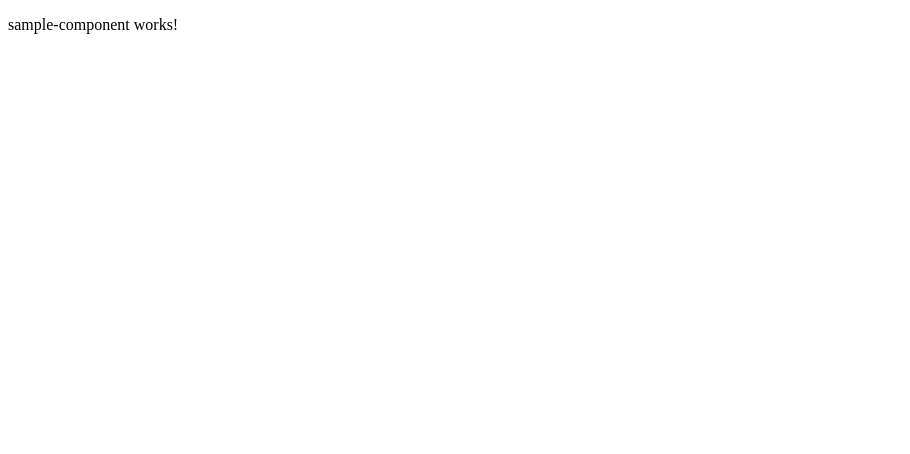
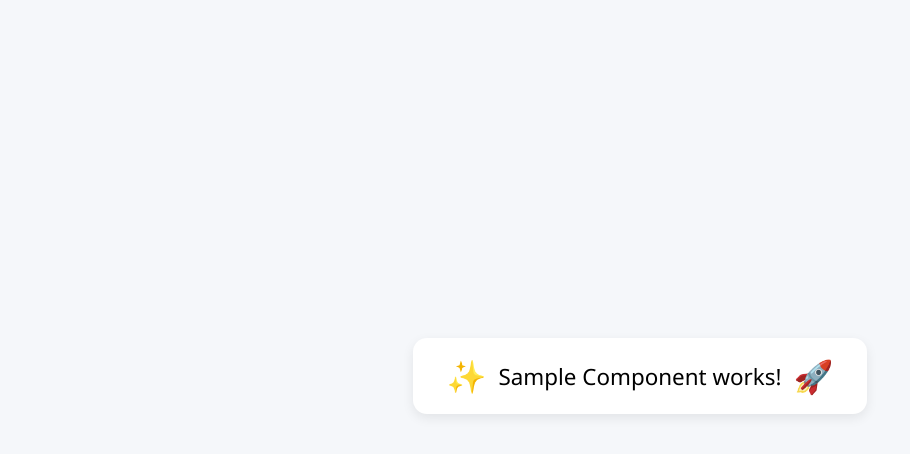
Before and after one commit to kash-pram/compo-to-repo-tool, an Angular app: page / in a window 1280 px wide. Shown: the top 454 px of the page, without its empty margins (0-910 px from the left). Built offline with nearby package versions, Linux system fonts and the light colour scheme.

Commit message:
updated ui for sample component

```diff
--- a/src/app/components/sample-component/sample-component.css
+++ b/src/app/components/sample-component/sample-component.css
@@ -0,0 +1,21 @@
+.component-box {
+    background: #ffffff;
+    padding: 22px 34px;
+    border-radius: 14px;
+    box-shadow: 0 4px 12px rgba(0,0,0,0.08);
+
+    display: flex;
+    justify-content: center;   /* centers items horizontally */
+    align-items: center;       /* centers items vertically */
+    gap: 12px;
+
+    text-align: center;
+    max-width: 90%;
+
+    font-size: clamp(1rem, 2vw, 1.4rem);
+}
+
+.emoji {
+    font-size: clamp(1.4rem, 3vw, 2rem);
+    line-height: 1;  /* fixes vertical alignment */
+}
--- a/src/app/components/sample-component/sample-component.html
+++ b/src/app/components/sample-component/sample-component.html
@@ -1 +1,5 @@
-<p>sample-component works!</p>
+<div class="component-box">
+    <span class="emoji">✨</span>
+    <span>Sample Component works!</span>
+    <span class="emoji">🚀</span>
+</div>
--- a/src/styles.css
+++ b/src/styles.css
@@ -1 +1,11 @@
 /* You can add global styles to this file, and also import other style files */
+body {
+    font-family: "Segoe UI", Arial, sans-serif;
+    background: #f5f7fa;
+    margin: 0;
+    height: 90vh;
+    display: flex;
+    justify-content: center;
+    align-items: center;
+    padding: 16px;
+}
```
